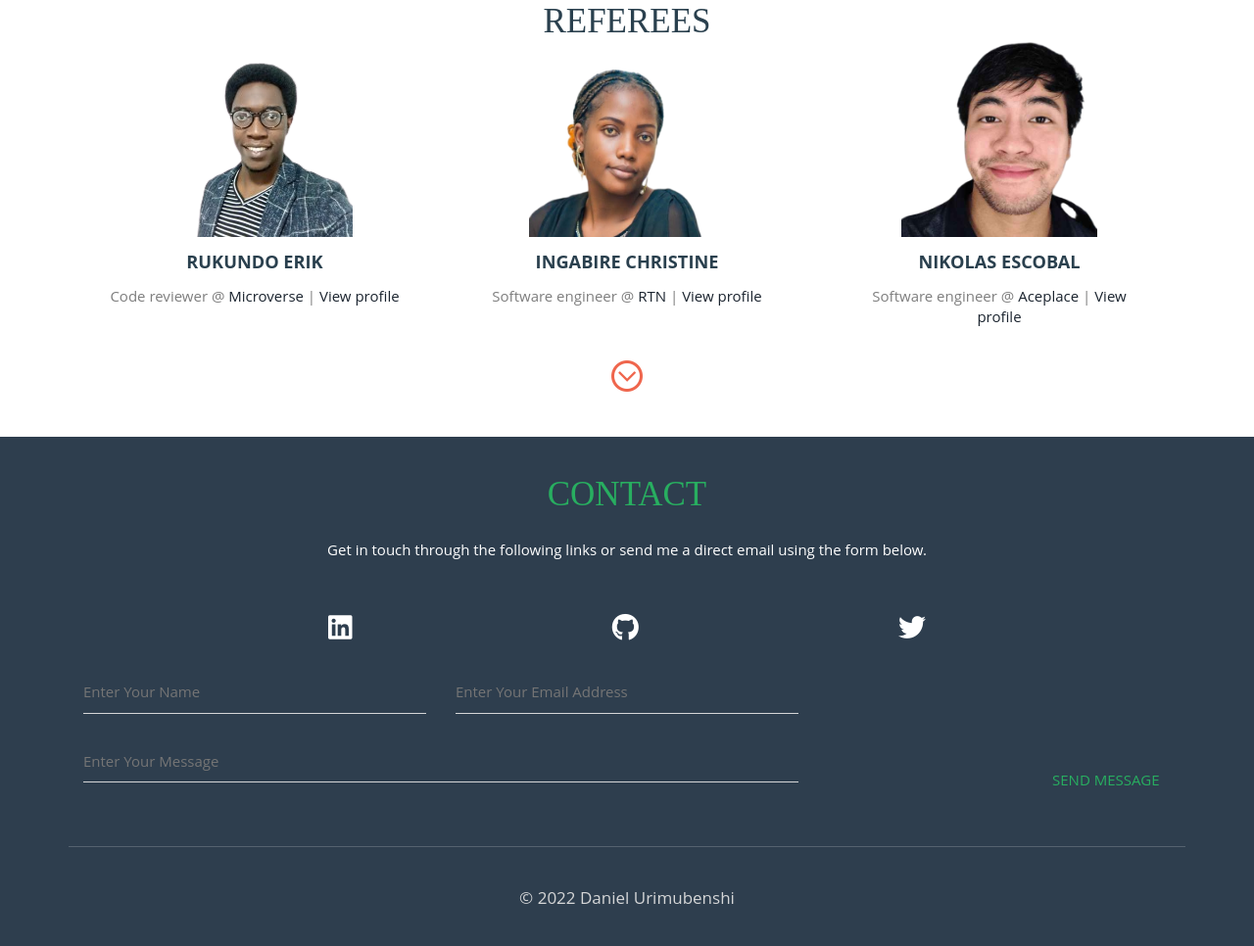
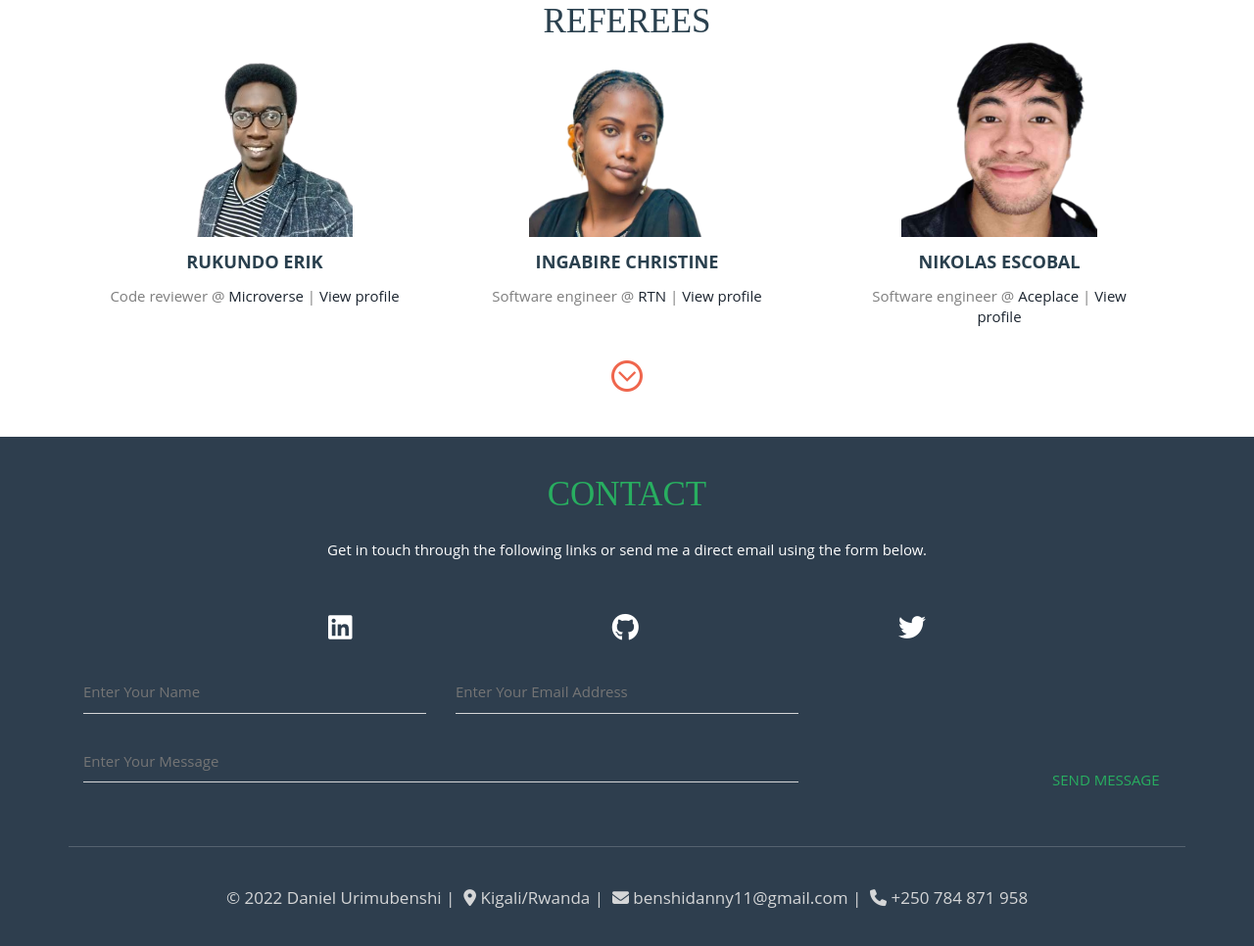
Before and after one commit to benshidanny11/benshidanny11, a website: page index.html in a window 1280 px wide. Shown: the part 1936-2902 px from the top of the page at 98% size. Drawn offline with Linux system fonts and the light colour scheme.

Commit message:
Implement my portfolio

```diff
--- a/index.html
+++ b/index.html
@@ -483,7 +483,7 @@
 			</div>
 			<div class="footer-bottom">
 
-					<p>&copy; <script>document.write(new Date().getFullYear())</script> Daniel Urimubenshi</p>
+					<p>&copy; <script>document.write(new Date().getFullYear())</script> Daniel Urimubenshi |   &nbsp;<i class="fa-solid fa-location-dot"></i> Kigali/Rwanda |&nbsp; <i class="fa-solid fa-envelope"></i> benshidanny11@gmail.com |  &nbsp;<i class="fa-solid fa-phone"></i> +250 784 871 958 </p>
 
 					</div>
 					<script type="text/javascript">
```
Also changed, not shown: README.md.
